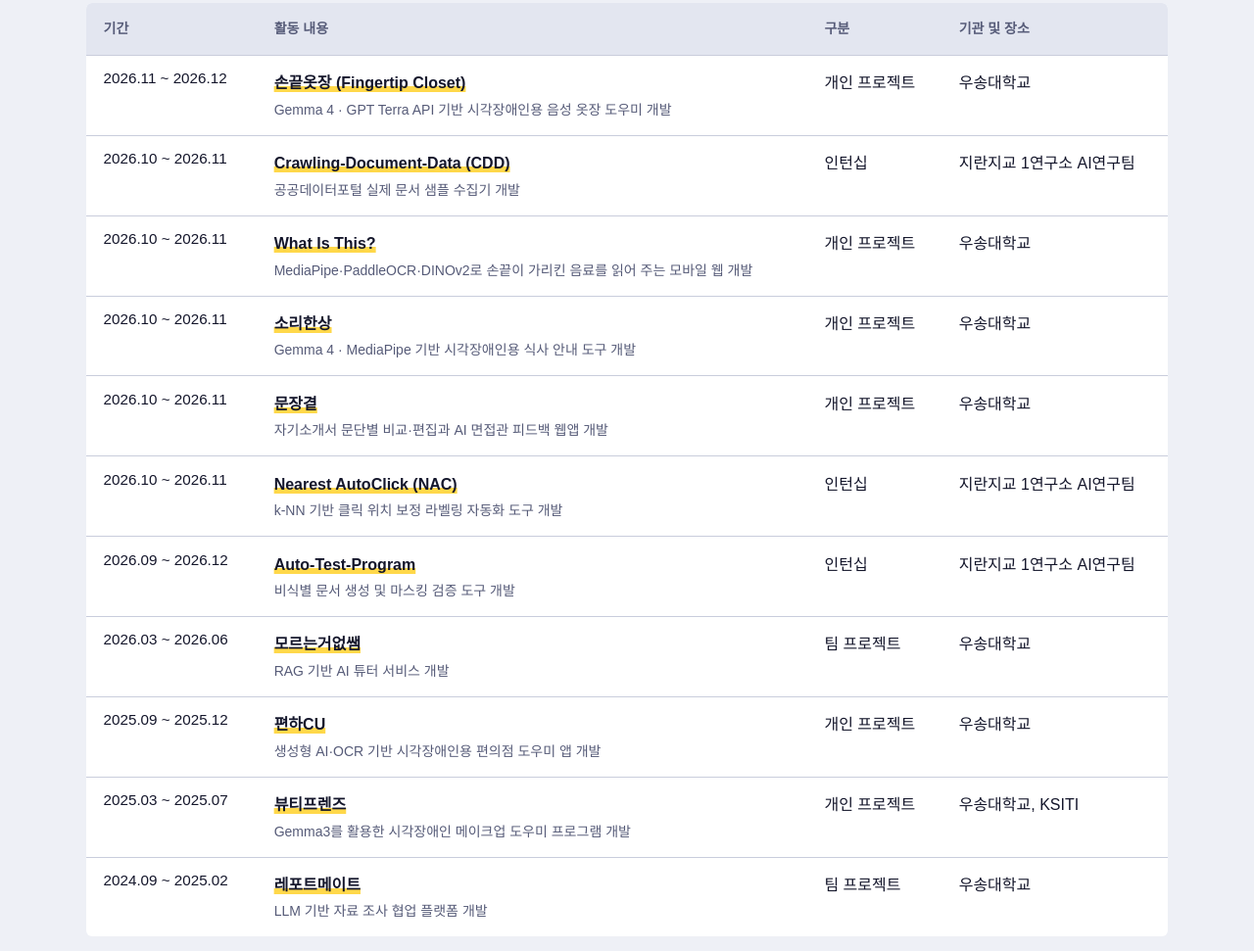
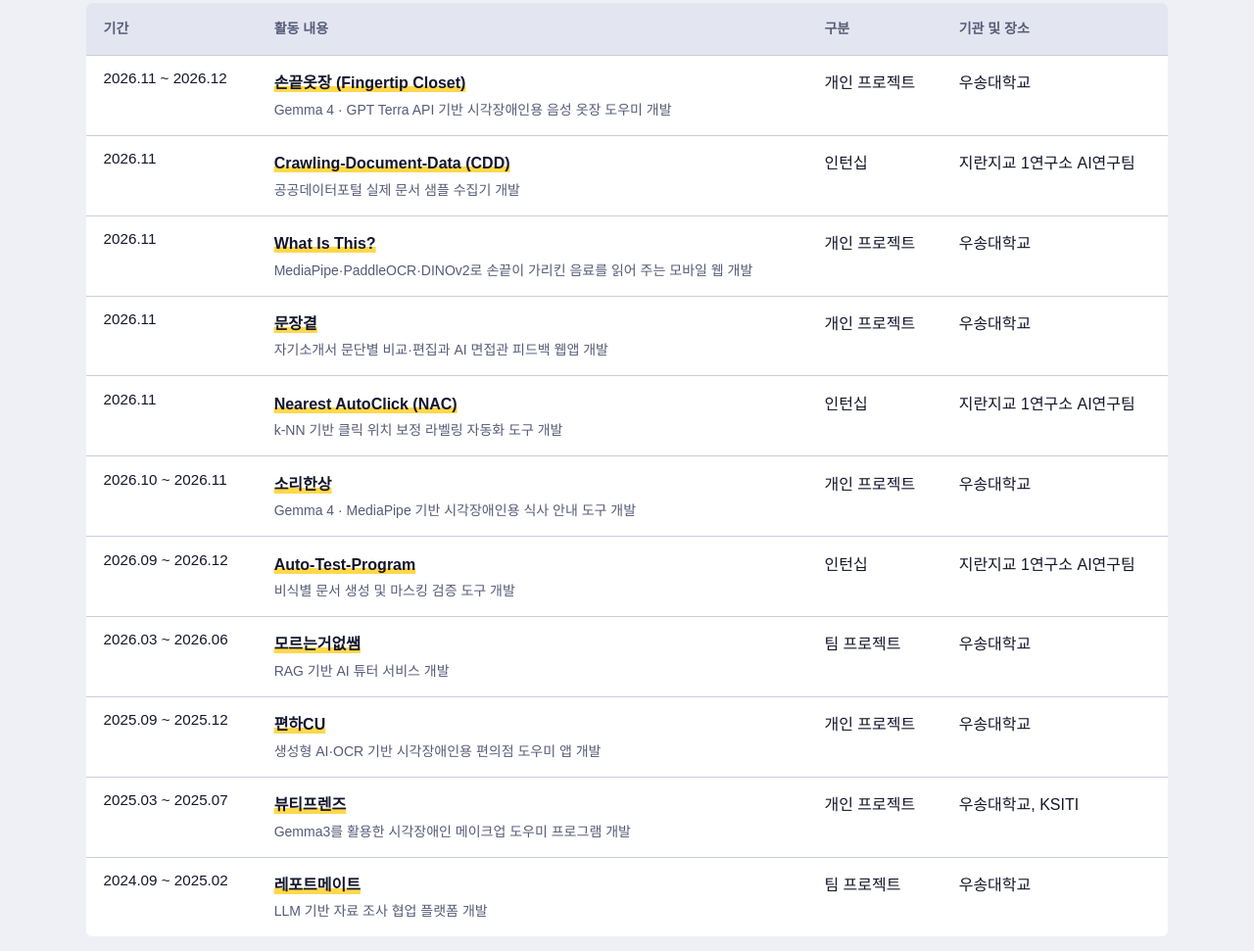
Before and after one commit to hooni9807/portfolio, a plain HTML site: page index.html in a window 1280 px wide. Shown: the part 789-1760 px from the top of the page at 98% size. Drawn offline with Linux system fonts and the light colour scheme; a web font is replaced by a local one.

Commit message:
기간을 저장소 첫 커밋 기준으로: CDD·What Is This?·문장곁·Nearest AutoClick 2026.11
Co-Authored-By: Claude Opus 5.5 <noreply@anthropic.com>

```diff
--- a/index.html
+++ b/index.html
@@ -467,7 +467,7 @@ const projects = [
      '이 PC로 들어온 요청만 받고, 상태를 바꾸는 요청은 같은 출처에서 온 것만 허용해 다른 웹페이지가 콘솔 명령을 대신 실행하지 못하게 막음(CSRF·DNS 리바인딩 방지)',
      'Mac(.command)·Windows(.exe, WSL)용 더블클릭 실행 파일을 만들어 개발자가 아닌 팀원도 바로 사용']}],
   tech:['Python','Docker','Makefile','REST API','OCR','HWP·OOXML·ODF 구조','OLE','LibreOffice','FastAPI','Claude Code 스킬','GitHub']},
- {id:'macro', when:'2026.10 ~ 2026.11', kind:'인턴십', org:'지란지교 1연구소 AI연구팀',
+ {id:'macro', when:'2026.11', kind:'인턴십', org:'지란지교 1연구소 AI연구팀',
   title:'k-NN 기반 클릭 위치 보정 라벨링 자동화 도구 개발', alias:'Nearest AutoClick (NAC)', mock:macroMock, cap:'직접 그린 동작 흐름 · 숫자는 실제 측정값',
   lead:'문서 사진 라벨링에서 같은 자리를 반복해 누르는 작업을 단축키 한 번으로 줄인 macOS 자동화 도구입니다. 작업자가 고친 사례를 쌓아 두었다가, 재생할 때 지금 화면과 가장 닮은 사례(최근접 이웃)를 골라 그 사례의 정답 클릭을 지금 화면에 맞게 옮겨 누릅니다. 사진이 돌아가거나 밀려 있어도 맞추고, 확신이 없으면 누르지 않습니다. 팀원도 함께 썼습니다.',
   role:'기획, 개발 전체(기록·재생, 화면 인식 보정, k-NN 사례 저장소와 학습, 상자 클릭, 공유, 화면), 실제 라벨링 작업에서 검증', env:'macOS, Claude Code', lang:'Python, JavaScript(HTML 화면·JXA)',
@@ -539,7 +539,7 @@ const projects = [
      '같은 입력에도 gemma 답이 실행마다 달라질 때가 있고, 무지 옷은 상품 찾기가 특히 어려움',
      'GPT 버전은 아직 같은 기준으로 다시 재지 않았음. Mac이 켜져 있어야 함']}],
   tech:['Gemma 4(Ollama)','GPT API','Python','Firebase Firestore','NAVER API HUB 검색','기상청 단기예보 API','음성 인식·합성','PWA','Tailscale']},
- {id:'munjang', when:'2026.10 ~ 2026.11', kind:'개인 프로젝트', org:'우송대학교',
+ {id:'munjang', when:'2026.11', kind:'개인 프로젝트', org:'우송대학교',
   title:'자기소개서 문단별 비교·편집과 AI 면접관 피드백 웹앱 개발', alias:'문장곁', mock:munjangMock, cap:'가짜 문장으로 만든 예시',
   lead:'자기소개서 원본·AI 수정본·내 원고를 문단별로 나란히 놓고 바뀐 부분을 표시하며 편집하고, 같은 화면에서 AI 면접관 관점의 평가와 수정안을 받는 로컬 웹앱입니다.',
   role:'기획, 화면·로컬 서버 개발, AI CLI 연동, 코칭 지침 작성, 배포', env:'macOS, Windows, Node.js 22, Claude Code·Codex CLI', lang:'JavaScript(Node.js), HTML, CSS, Go',
@@ -603,7 +603,7 @@ const projects = [
      '재현에서 젓가락 “이거 뭐야?”는 4.8초·5.3초, 말없이 옮긴 계란말이는 묻지 않아도 23초 뒤 새 위치를 안내',
      '시험 입력은 상차림 사진과 대본 문장이며, 실제 카메라·마이크를 쓴 식당 시험과 시각장애인 사용성 평가는 아직 하지 않음']}],
   tech:['Gemma 4','Ollama','MediaPipe','Apple Vision','Swift','JavaScript','Web Speech API','Cloudflare Workers','Workers AI','Bun']},
- {id:'whatisthis', when:'2026.10 ~ 2026.11', kind:'개인 프로젝트', org:'우송대학교',
+ {id:'whatisthis', when:'2026.11', kind:'개인 프로젝트', org:'우송대학교',
   title:'MediaPipe·PaddleOCR·DINOv2로 손끝이 가리킨 음료를 읽어 주는 모바일 웹 개발', alias:'What Is This?', mock:witMock, cap:'화면을 단순화해 다시 그린 예시',
   link:{href:'https://what-is-this-drinks.dchkimppi.workers.dev', label:'직접 써 보기', note:'휴대폰에서 열면 바로 써 볼 수 있습니다 · 비밀번호가 필요합니다'},
   lead:'편의점 냉장고 앞에서 검지로 음료 하나를 가리키면 제품명과 일반·제로 여부를 한국어 음성으로 알려 주는 모바일 웹입니다. 작은 글씨를 읽기 어려운 시각장애인을 위해 만들었고, 카메라 영상은 모두 휴대폰 브라우저 안에서 분석합니다.',
@@ -636,7 +636,7 @@ const projects = [
      '유리 반사·손떨림·손가락 가림이 있는 실제 매장 성능, 휴대폰에서의 속도는 아직 측정하지 않음. 첫 사용에 DINOv2 모델 약 23MB를 내려받음',
      'VoiceOver·TalkBack 점검과 시각장애인 사용성 평가는 아직 하지 않음']}],
   tech:['MediaPipe','PaddleOCR','DINOv2','ONNX Runtime Web','ZXing','Web Speech API','Cloudflare Workers','Playwright']},
- {id:'cdd', when:'2026.10 ~ 2026.11', kind:'인턴십', org:'지란지교 1연구소 AI연구팀',
+ {id:'cdd', when:'2026.11', kind:'인턴십', org:'지란지교 1연구소 AI연구팀',
   title:'공공데이터포털 실제 문서 샘플 수집기 개발', alias:'Crawling-Document-Data (CDD)',
   shot:{src:'assets/cdd-webui.webp', w:1280, h:1240, cap:'실제 수집기 화면 · 누르면 크게 볼 수 있습니다',
     alt:'CDD 웹 화면. 왼쪽에서 받을 형식과 모을 개수를 고르고, 오른쪽에 모은 공공문서 목록이 제공기관·출처·크기와 함께 나옴'},
```
Also changed, not shown: 1 other file.
